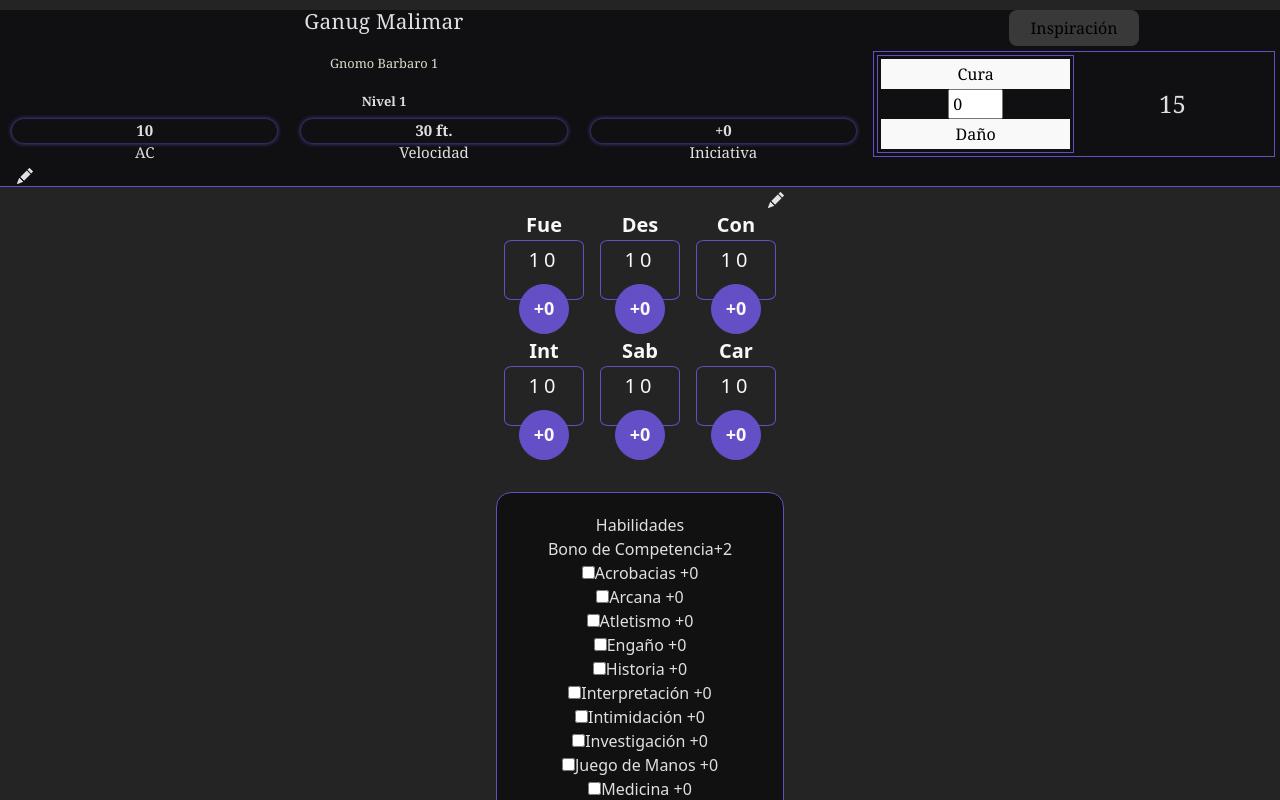
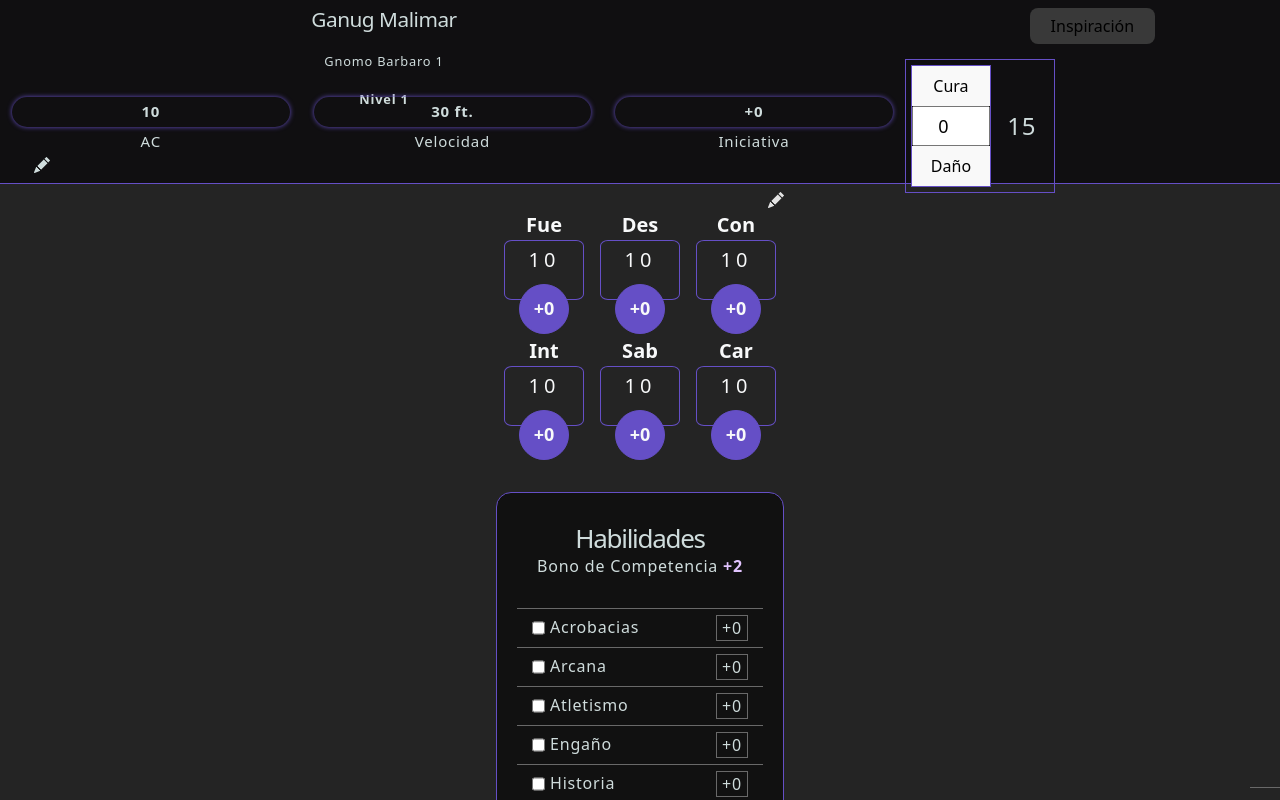
Before and after one commit to Dawguiro/Manager-Hojas-de-Personaje-DnD, a React (Vite) app: page / in a window 1280 px wide. Shown: the top 800 px of the page. Built offline with nearby package versions, Linux system fonts and the light colour scheme.

Commit message:
Habilidades estilo

```diff
--- a/src/components/BaseInfo/BaseInfo.css
+++ b/src/components/BaseInfo/BaseInfo.css
@@ -5,13 +5,17 @@
     border-bottom: 1px solid var(--higlight-color);
     display: grid;
     width: 100%;
+    height: 23svh;
+    padding-block: 0.5em;
     grid-template-columns: repeat(1fr, 6);
     grid-template-rows: 1fr 1fr;
-    top: 10px;
+    top: 0px;
     left: 0px;
-    font-family: "Cambria";
+    font-family: var(--bs-body-font-family);
+    letter-spacing: 0.05rem;
+    color: rgba(240, 255, 255, 0.856);
     .info {
-        grid-column: 1 / 4;
+        grid-column: 1 / 3;
         grid-row: 1 / 3;
         width: 60vw;
         display: flex;
@@ -28,16 +32,15 @@
                 margin: 0;
                 font-size: 1.3rem;
                 font-weight: 500;
-                letter-spacing: 0.02rem;
+                letter-spacing: -0.03rem;
             }
             p {
                 margin: 3%;
-                color: rgb(219, 220, 203);
             }
         }
     }
     .hp-inspo {
-        grid-column: 4 / 6;
+        grid-column: 3 / 6;
         grid-row: 1 / 4;
     }
     .retrato {
@@ -51,14 +54,15 @@
         width: 100%;
         font-size: 15px;
         line-height: 1.3;
-        grid-column: 1 / 4;
+        grid-column: 1 / 3;
         grid-row: 3;
         display: grid;
         grid-template-columns: repeat(3, 1fr);
         justify-content: space-around;
         .valor {
             font-weight: 600;
-            padding: 2px 0;
+            padding: 5px 0;
+            margin-bottom: 5px;
             border-radius: 15px;
             box-shadow: 0px 0px 5px var(--higlight-color);
         }
--- a/src/components/Habilidades/Habilidades.css
+++ b/src/components/Habilidades/Habilidades.css
@@ -4,4 +4,48 @@
     border-radius: 15px;
     background-color: #111111;
     padding: 20px;
+    letter-spacing: 0.05rem;
+    color: rgba(240, 255, 255, 0.856);
 }
+
+.skills-header {
+    margin: 0 0 20px 0;
+    padding: 10px 0px;
+    h2 {
+        padding: 0;
+        margin: 0;
+        font-size: 26px;
+        letter-spacing: -0.08rem;
+    }
+    p {
+        padding: 0;
+        margin: 0;
+        span {
+            color: rgb(226, 196, 255);
+            font-weight: 700;
+        }
+    }
+}
+
+.skills-body{
+    div{
+        display: flex;
+        justify-content: space-between;
+        text-align: start;
+        padding: 6px 15px;
+        border-top: 1px solid #696969;
+        input {
+            margin: 0 5px 0 0;
+        }
+        p {
+            width: 100%;
+            align-self: flex-start;
+            margin: 0;
+        }
+        span{
+            border: 1px #696969 solid;
+            padding: 0 5px;
+        }
+    }
+
+}
--- a/src/components/Habilidades/Habilidades.jsx
+++ b/src/components/Habilidades/Habilidades.jsx
@@ -2,6 +2,7 @@ import React, { useEffect, useState } from 'react'
 import "./Habilidades.css"
 import Modificador from '../modificador'
 import Inspo from '../Inspo/Inspo'
+import TirarDados from '../TirarDados/TirarDados'
 
 const Habilidades = ({personaje, setPersonaje}) => {
   const prof = Math.floor(personaje.infoBase.nivel / 4) + 2
@@ -28,38 +29,35 @@ const Habilidades = ({personaje, setPersonaje}) => {
   return (
     <div className='Habilidades'>
       <div className='skills-header'>
-        Habilidades
+        <h2>Habilidades</h2>
         <div>
+          <p>
             Bono de Competencia
-          <span>+{prof}</span>
+            <span> +{prof}</span>
+          </p>
         </div>
       </div>
       <div className="skills-body">
         {
           Object.keys(habilidades).map((key) => (
+          <TirarDados nombre={habilidades[key].nombre} modificador={habilidades[key].modificador}>
             <Skill
               key={key}
+              clave={key}
               prof={prof}
               habilidad={habilidades[key]}
               atributos={personaje.atributos}
               setHabilidades={setHabilidades}
             />
+          </TirarDados>
           ))
         }
-        <Skill
-        key={"acrobacias"}
-        prof={prof}
-        habilidad={habilidades.acrobacias}
-        atributos={personaje.atributos}
-        setHabilidades={setHabilidades}
-        />
       </div>
     </div>
   )
 }
 
-const Skill = ({key, prof, habilidad, atributos, setHabilidades}) => {
-  console.log(habilidad)
+const Skill = ({clave, prof, habilidad, atributos, setHabilidades}) => {
   const valor = atributos[habilidad.atributo].valor
   const [mod, setMod] = useState(new Modificador(valor).calcModificador())
   const [comp, setComp] = useState(habilidad.competencia)
@@ -69,7 +67,7 @@ const Skill = ({key, prof, habilidad, atributos, setHabilidades}) => {
     habilidad.competencia = 1 :
     habilidad.competencia = 0
     setComp(habilidad.competencia)
-    setHabilidades(prev => ({...prev, [key]: habilidad}))
+    setHabilidades(prev => ({...prev, [clave]: habilidad}))
   }
   useEffect(() => {
     const checkbox = document.getElementById(habilidad.nombre)
@@ -80,13 +78,15 @@ const Skill = ({key, prof, habilidad, atributos, setHabilidades}) => {
       checkbox.checked = true
       habilidad.modificador = new Modificador(valor).calcModificador() + prof
     }
-    setHabilidades(prev => ({...prev, [key]: habilidad}))
+    setHabilidades(prev => ({...prev, [clave]: habilidad}))
     setMod(habilidad.modificador)
   }, [comp, atributos])
   return (
-    <div>
+    <div key={clave}>
       <input type="checkbox" onClick={ToggleProf} id={habilidad.nombre} />
+      <p>
         {habilidad.nombre}
+      </p>
         <span className='modificador'> {Modificador.masOMenos(mod)}</span>
     </div>
   )
--- a/src/components/HitPoints/HitPoints.css
+++ b/src/components/HitPoints/HitPoints.css
@@ -1,24 +1,26 @@
 .HitPoints {
     border: 1px solid var(--higlight-color);
     padding: 0.2rem;
-    margin: 5px;
+    margin: 15px 20px 0 0;
+    width: 150px;
     display: grid;
     grid-template-columns: 1fr 1fr;
     grid-template-rows: repeat(1fr, 3);
     .input{
         grid-column: 1;
-        width: 100%;
-        margin: 0;
-        padding: 3px;
+        width: 80px;
+        margin: 2px;
         border: 1px solid var(--higlight-color);
         button {
             width: 100%;
-            height: 30px;
+            height: 40px;
             border: none;
         }
         input {
-            width: 55px;
-            height: 30px;
+            text-align: center;
+            font-size: 18px;
+            width: 100%;
+            height: 40px;
             padding: 0 3px;
         }
     }
--- a/src/personajeDefault.js
+++ b/src/personajeDefault.js
@@ -86,7 +86,7 @@ const PersonajeDefault = {
       },
       "juego_de_manos": {
         "nombre": "Juego de Manos",
-        "atributo": "Int",
+        "atributo": "Des",
         "competencia": 0,
         "modificador": 0
       },
@@ -126,7 +126,7 @@ const PersonajeDefault = {
         "competencia": 0,
         "modificador": 0
       },
-      "animal_hand": {
+      "trato_animales": {
         "nombre": "Trato con Animales",
         "atributo": "Sab",
         "competencia": 0,
```
Lines whose indentation alone changed are shown as unchanged.
